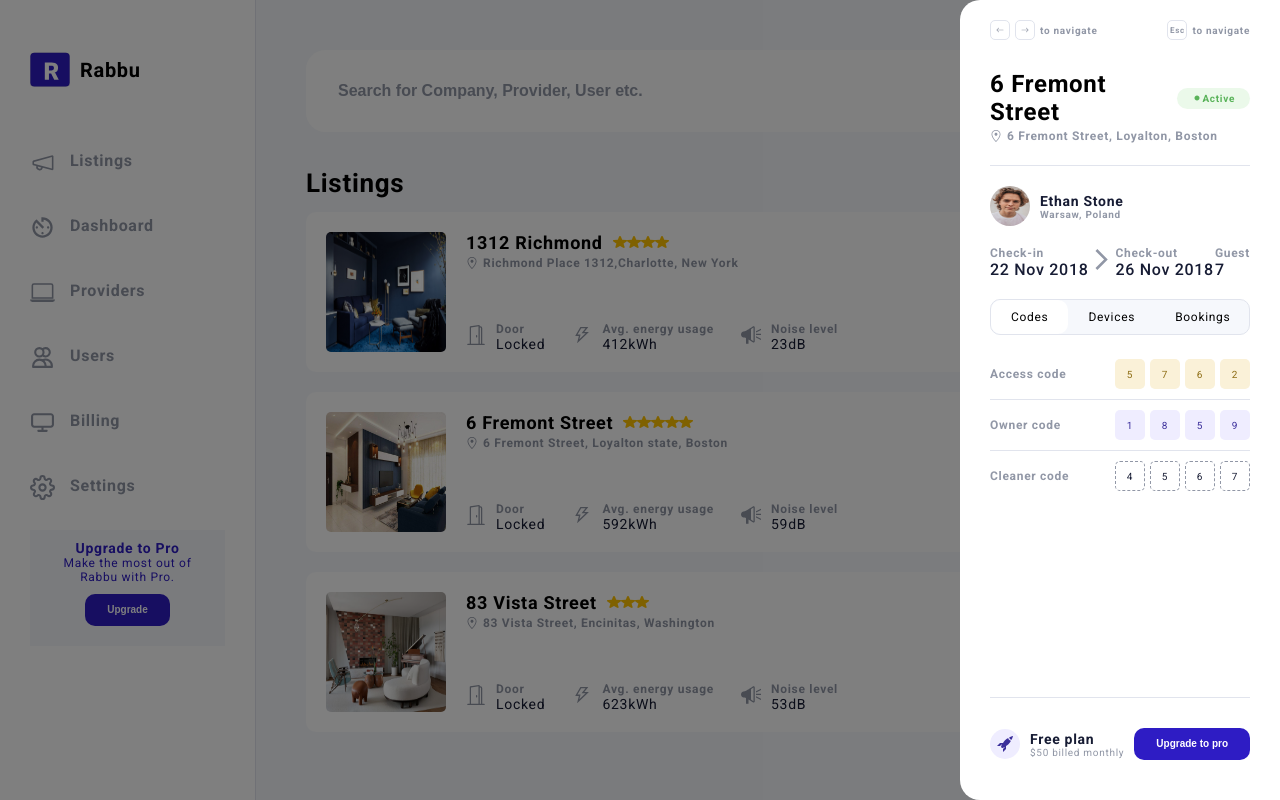
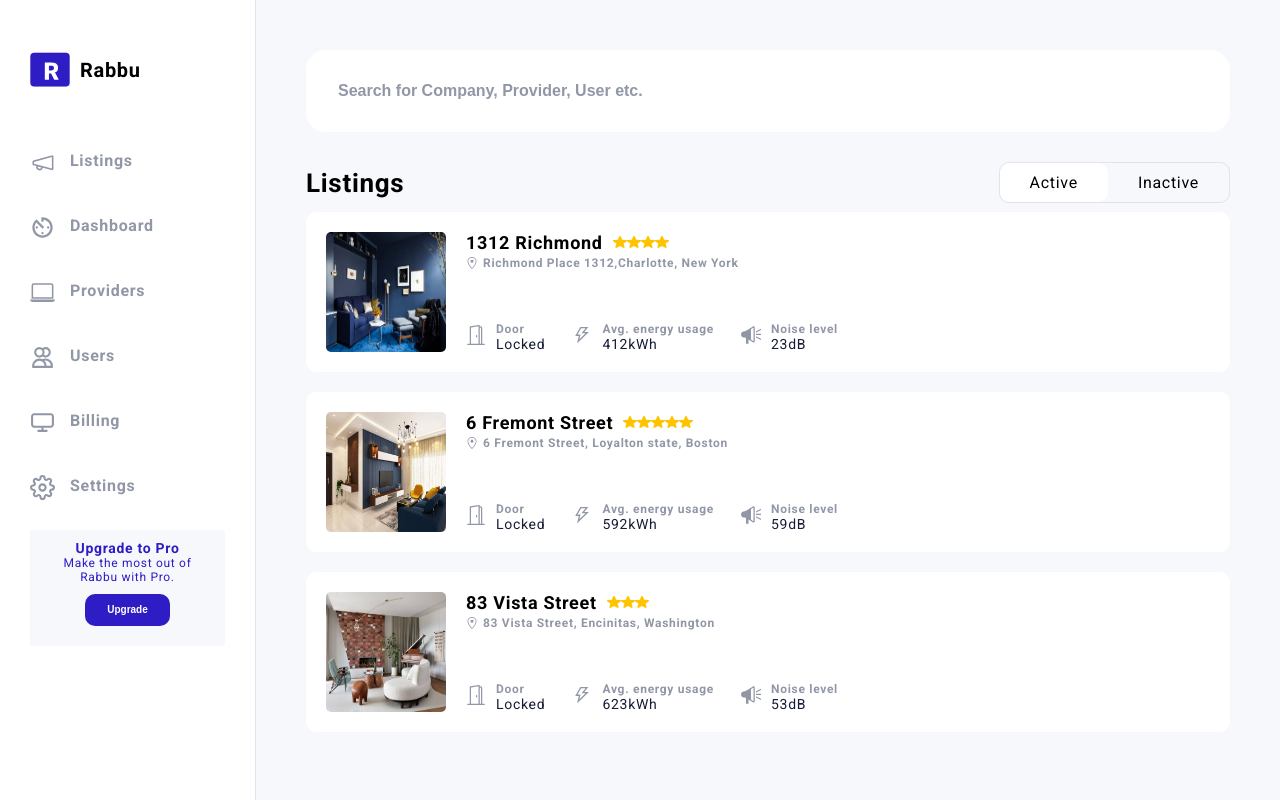
Before and after one commit to JocheAttah/interviewzst, a React (Create React App) app: page /listing in a window 1280 px wide. Built offline with nearby package versions, Linux system fonts and the light colour scheme.

Commit message:
submit level

```diff
--- a/src/components/Routes.jsx
+++ b/src/components/Routes.jsx
@@ -5,7 +5,7 @@ import { Dashboard, Listing } from "../pages";
 const Routes = () => {
   return (
     <Switch>
-      <Route path="/listing" component={Listing} />
+      <Route path="/listing" exact component={Listing} />
       <Route path="/dashboard" exact component={Dashboard} />
     </Switch>
   );
--- a/src/components/modal/Modal.jsx
+++ b/src/components/modal/Modal.jsx
@@ -8,10 +8,27 @@ import Button from "../button/Button";
 import { Person } from "../../assets/images";
 import { accessCode, ownerCode, cleanerCode } from "../../assets/data/jsonData";
 
-const Modal = () => {
+const Modal = ({ show, onClose }) => {
+  if (!show) {
+    return null;
+  }
+
+  // const escKeyClose = (e) => {
+  //   if ((e.charCode || e.keyCode) === 27) {
+  //     onClose();
+  //   }
+  // };
+
+  // React.useEffect(() => {
+  //   document.body.addEventListener("keydown", escKeyClose);
+  //   return function cleanup() {
+  //     document.body.removeEventListener("keydown", escKeyClose);
+  //   };
+  // }, []);
+
   return (
-    <div className="modal">
-      <div className="modal__content">
+    <div className="modal" onClick={onClose}>
+      <div className="modal__content" onClick={(e) => e.stopPropagation()}>
         <TopContent />
         <Main />
         <BottomContent />
@@ -128,7 +145,7 @@ const Main = () => (
               <div className="modal__codetitle">Cleaner code</div>
               <div className="modal__codeCards">
                 {cleanerCode.map((item) => (
-                  <Card  number={item} />
+                  <Card number={item} />
                 ))}
               </div>
             </div>
@@ -159,6 +176,6 @@ const Card = ({ number, color }) => (
     }
     ${color === "purple" ? " card__container__purple" : ""}`}
   >
-    <p>{number}</p>
+    <p className="card__number">{number}</p>
   </div>
 );
--- a/src/components/modal/modal.scss
+++ b/src/components/modal/modal.scss
@@ -205,19 +205,18 @@
     align-items: center;
     padding: 1rem 0;
 
-    &__middle{
+    &__middle {
       border-bottom: 1px solid #e1e4ed;
       border-top: 1px solid #e1e4ed;
-
     }
   }
-  &__codeCards{
+  &__codeCards {
     display: flex;
   }
-  &__codetitle{
+  &__codetitle {
     font-size: 1.2rem;
     font-weight: 700;
-    color:var(--txt-light);
+    color: var(--txt-light);
   }
 }
 
@@ -231,10 +230,11 @@
     font-size: 1.2rem;
     font-weight: 700;
     color: var(--txt-light);
+    margin-bottom: 0.7rem;
   }
   &__value {
     font-size: 1.6rem;
-    font-weight: 500;
+    font-weight: 400;
     color: var(--txt-color);
   }
 }
@@ -252,6 +252,7 @@
     background-color: var(--bg-white);
     color: var(--txt-color);
 
+
     &__gold {
       border: none;
       background-color: var(--second-color-gold);
@@ -263,4 +264,8 @@
       color: var(--acc-color-purple);
     }
   }
+  &__number {
+    font-size: 1.5rem;
+    font-weight: 700;
+  }
 }
--- a/src/pages/listing/Listing.jsx
+++ b/src/pages/listing/Listing.jsx
@@ -1,4 +1,4 @@
-import React from "react";
+import React, { useState } from "react";
 import { Tab, Tabs, TabList, TabPanel } from "react-tabs";
 import "react-tabs/style/react-tabs.css";
 import "./listing.scss";
@@ -9,8 +9,16 @@ import { listingData } from "../../assets/data/jsonData";
 import Star from "../../assets/svg/Star";
 import { Modal } from "../../components";
 
-const ListItem = (props) => (
-  <div className="list__container">
+const ListItem = (props) => {
+  const [show, setShow] = useState(false);
+
+  const handleShowModal = () => (
+    setShow(true)
+  )
+
+  return (
+    <div className="list__container" onClick={handleShowModal}>
+      <Modal show={show}  onClose={()=>setShow(false)}/>
       <div className="list__imageContainer">
         <img src={props.image} alt="listing" className="list__image" />
       </div>
@@ -63,11 +71,11 @@ const ListItem = (props) => (
       </div>
     </div>
   );
+};
 
 const Listing = () => {
   return (
     <div className="listing">
-      <Modal />
       <div className="listing__header">
         <h3 className="listing__headerText">Listings</h3>
         <Tabs className="listing__tabs">
@@ -87,6 +95,7 @@ const Listing = () => {
                   noise={item.noise_level}
                   aeu={item.avg_enegy_usage}
                   door={item.door}
+                  onclick={onclick}
                 />
               ))}
             </TabPanel>
```
Lines whose indentation alone changed are shown as unchanged.
